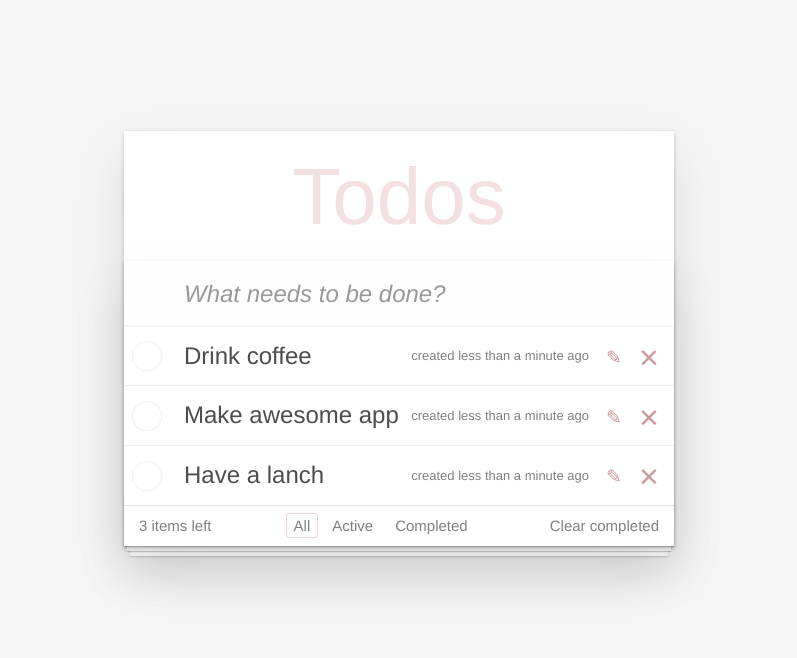
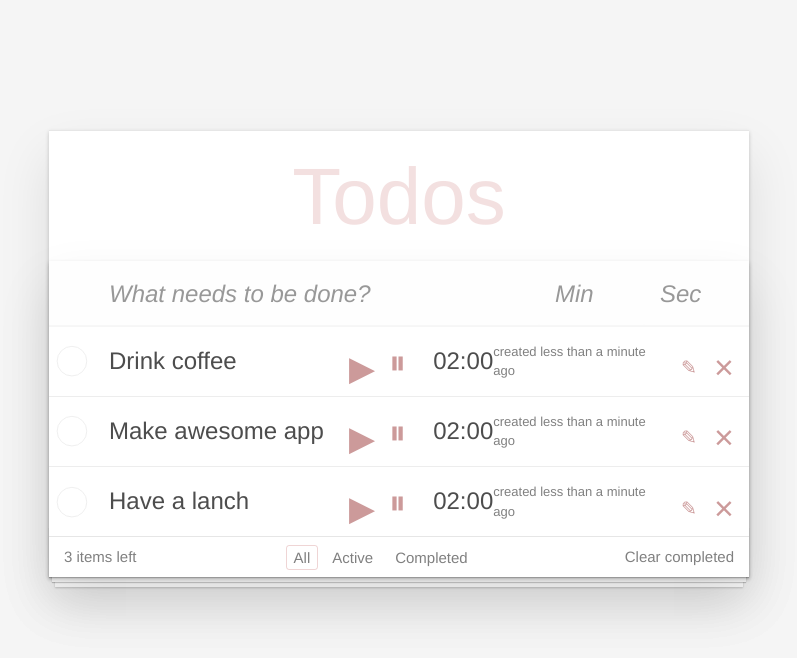
Before and after one commit to MohnatiyDemon/react-todo-app, a React (Vite) app: page / in a window 1280 px wide. Shown: the top 658 px of the page, without its empty margins (241-1038 px from the left). Built offline with nearby package versions, Linux system fonts and the light colour scheme.

Commit message:
немного верстки

```diff
--- a/src/components/NewTaskForm/NewTaskForm.css
+++ b/src/components/NewTaskForm/NewTaskForm.css
@@ -22,3 +22,43 @@
   background: rgba(0, 0, 0, 0.003);
   box-shadow: inset 0 -2px 1px rgba(0, 0, 0, 0.03);
 }
+.new-todo-form {
+  display: flex;
+  margin-bottom: 0;
+}
+
+.new-todo,
+.new-todo-form .new-todo-form__timer,
+.edit {
+  position: relative;
+  margin: 0;
+  width: 100%;
+  font-size: 24px;
+  font-family: inherit;
+  font-weight: inherit;
+  line-height: 1.4em;
+  color: inherit;
+  padding: 6px;
+  border: 1px solid #999;
+  box-shadow: inset 0 -1px 5px 0 rgba(0, 0, 0, 0.2);
+  box-sizing: border-box;
+  -webkit-font-smoothing: antialiased;
+  -moz-osx-font-smoothing: grayscale;
+}
+
+.new-todo,
+.new-todo-form .new-todo-form__timer {
+  padding: 16px 16px 16px 60px;
+  border: none;
+  background: rgba(0, 0, 0, 0.003);
+  box-shadow: inset 0 -2px 1px rgba(0, 0, 0, 0.03);
+}
+
+.new-todo {
+  width: 70%;
+}
+
+.new-todo-form .new-todo-form__timer {
+  width: 15%;
+  padding-left: 16px;
+}
--- a/src/components/NewTaskForm/NewTaskForm.jsx
+++ b/src/components/NewTaskForm/NewTaskForm.jsx
@@ -28,7 +28,7 @@ export default class NewTaskForm extends React.Component {
 
   render() {
     return (
-      <form className="header" onSubmit={this.onSubmit}>
+      <form className="header new-todo-form" onSubmit={this.onSubmit}>
         <Header />
         <TaskInput value={this.state.task} onInputChange={this.onInputChange} />
       </form>
--- a/src/components/Task/Task.css
+++ b/src/components/Task/Task.css
@@ -0,0 +1,44 @@
+.icon {
+  width: 30px;
+  height: 40px;
+  font-size: 34px;
+  color: #cc9a9a;
+  margin: auto 0;
+  transition: color 0.2s ease-out;
+  cursor: pointer;
+}
+.icon:hover {
+  color: #af5b5e;
+}
+.icon-pause,
+.icon-play {
+  font-size: 18px;
+  width: 18px;
+  height: 18px;
+}
+
+.icon-play {
+  font-size: 15px;
+}
+
+.icon-pause:after {
+  content: '⏸';
+  position: absolute;
+  left: 280px;
+  top: -5px;
+}
+
+.icon-play:after {
+  content: '▶';
+  position: absolute;
+  left: 240px;
+  top: 0px;
+}
+.description {
+  display: flex !important;
+  flex-direction: row;
+  justify-content: space-between;
+  align-items: center;
+  gap: 25px;
+  width: 400px;
+}
--- a/src/components/Task/Task.jsx
+++ b/src/components/Task/Task.jsx
@@ -59,7 +59,12 @@ export default class Task extends React.Component {
           <input id={id} onChange={onToggleCompleted} className="toggle" type="checkbox" checked={completed} />
           {!editing && (
             <label htmlFor={id}>
-              <span className="description">{task}</span>
+              <span className="description">
+                <span>{task}</span>
+                <button className="icon icon-play"></button>
+                <button className="icon icon-pause"></button>
+                <span>02:00</span>
+              </span>
               <span className="created">{`created ${formatDistanceToNow(created, { addSuffix: true })}`}</span>
             </label>
           )}
--- a/src/components/TaskInput/TaskInput.jsx
+++ b/src/components/TaskInput/TaskInput.jsx
@@ -10,6 +10,7 @@ class TaskInput extends React.Component {
   render() {
     const { value, onInputChange } = this.props
     return (
+      <>
         <input
           className="new-todo"
           name="text"
@@ -20,6 +21,9 @@ class TaskInput extends React.Component {
           required
           minLength="1"
         ></input>
+        <input className="new-todo-form__timer" type="number" name="minutes" placeholder="Min" min="0"></input>
+        <input className="new-todo-form__timer" type="number" name="seconds" placeholder="Sec" min="0"></input>
+      </>
     )
   }
 }
--- a/src/index.css
+++ b/src/index.css
@@ -34,7 +34,7 @@ body {
   background: #f5f5f5;
   color: #111111;
   min-width: 230px;
-  max-width: 550px;
+  max-width: 700px;
   margin: 0 auto;
   -webkit-font-smoothing: antialiased;
   -moz-osx-font-smoothing: grayscale;
```
Lines whose indentation alone changed are shown as unchanged.
